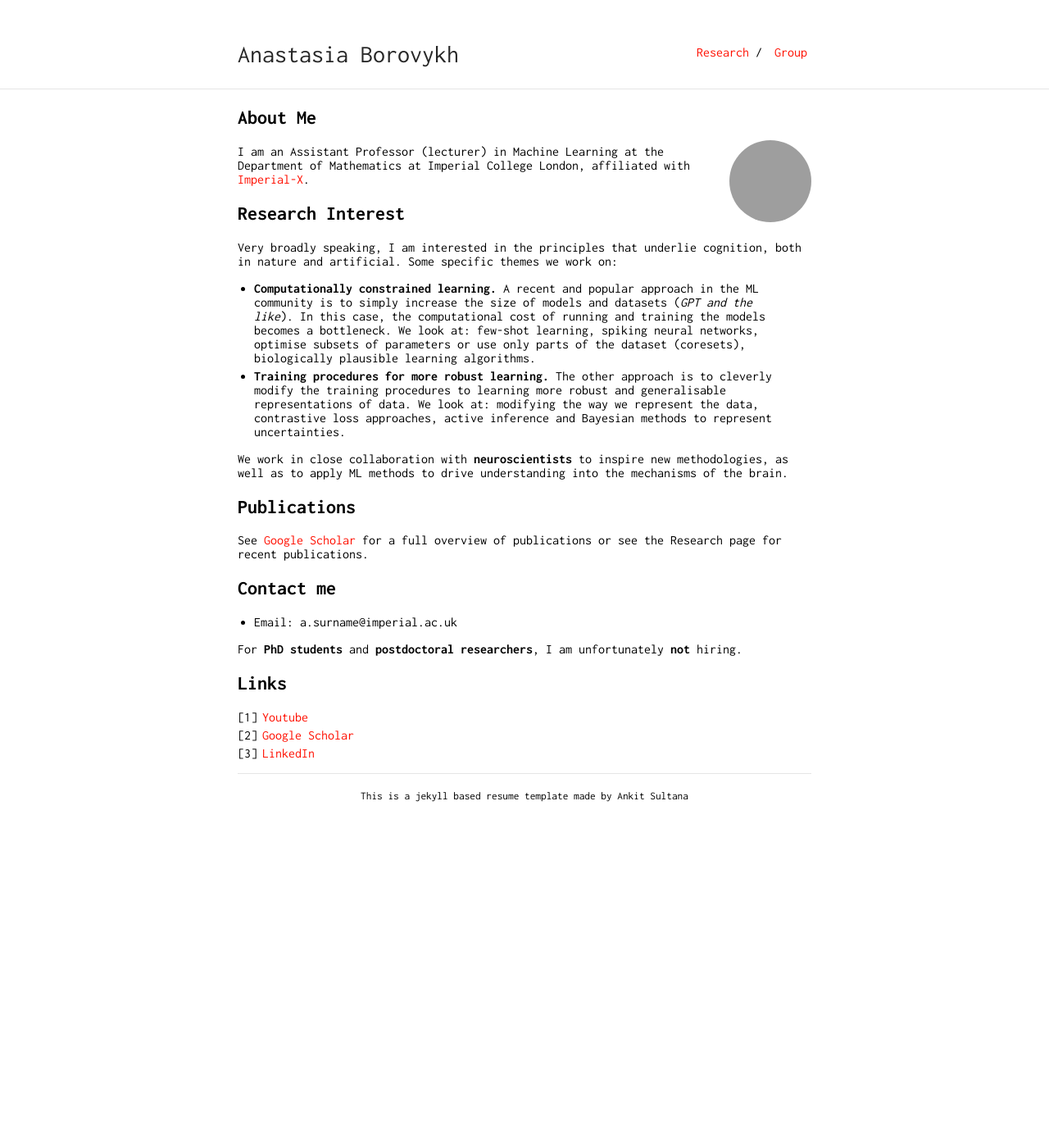
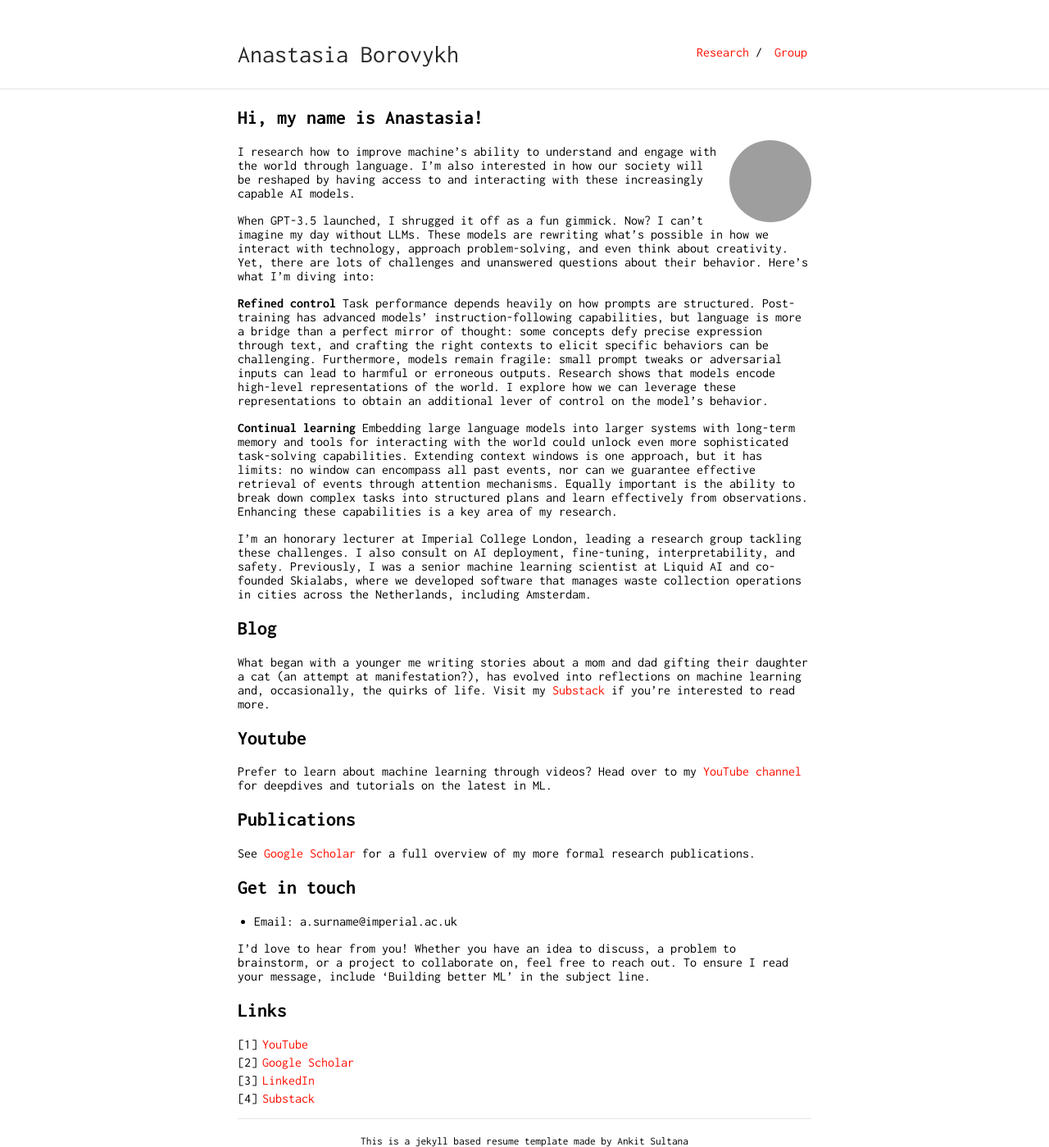
Before and after one commit to abrvkh/abrvkh.github.io, a Jekyll site: the page built from index.md, in a window 1280 px wide. Shown: the whole page at 82% size. Built offline with Jekyll 4.4.1, drawn with Linux system fonts in a browser that asks for light colours; our own code applies the rules of GitHub Pages for plain Markdown files; before the commit the page ends 978 px from its top, so only the background shows below that; grey boxes are pictures that could not be loaded.

Commit message:
Update index.md

```diff
--- a/index.md
+++ b/index.md
@@ -2,33 +2,43 @@
 layout: default
 ---
 
-## About Me
+## Hi, my name is Anastasia!
 
 <img class="profile-picture" src="square_photo.png">
 
-I am an Assistant Professor (lecturer) in Machine Learning at the Department of Mathematics at Imperial College London, affiliated with [Imperial-X](https://ix.imperial.ac.uk/).
+I research how to improve machine's ability to understand and engage with the world through language. I’m also interested in how our society will be reshaped by having access to and interacting with these increasingly capable AI models.
 
-## Research Interest
+When GPT-3.5 launched, I shrugged it off as a fun gimmick. Now? I can’t imagine my day without LLMs. These models are rewriting what’s possible in how we interact with technology, approach problem-solving, and even think about creativity. Yet, there are lots of challenges and unanswered questions about their behavior. Here’s what I’m diving into:
 
-Very broadly speaking, I am interested in the principles that underlie cognition, both in nature and artificial. Some specific themes we work on:
+**Refined control**
+Task performance depends heavily on how prompts are structured. Post-training has advanced models' instruction-following capabilities, but language is more a bridge than a perfect mirror of thought: some concepts defy precise expression through text, and crafting the right contexts to elicit specific behaviors can be challenging. Furthermore, models remain fragile: small prompt tweaks or adversarial inputs can lead to harmful or erroneous outputs. Research shows that models encode high-level representations of the world. I explore how we can leverage these representations to obtain an additional lever of control on the model's behavior.
 
-* **Computationally constrained learning.** A recent and popular approach in the ML community is to simply increase the size of models and datasets (*GPT and the like*). In this case, the computational cost of running and training the models becomes a bottleneck. We look at: few-shot learning, spiking neural networks, optimise subsets of parameters or use only parts of the dataset (coresets), biologically plausible learning algorithms.
-* **Training procedures for more robust learning.** The other approach is to cleverly modify the training procedures to learning more robust and generalisable representations of data. We look at: modifying the way we represent the data, contrastive loss approaches, active inference and Bayesian methods to represent uncertainties.
+**Continual learning**
+Embedding large language models into larger systems with long-term memory and tools for interacting with the world could unlock even more sophisticated task-solving capabilities. Extending context windows is one approach, but it has limits: no window can encompass all past events, nor can we guarantee effective retrieval of events through attention mechanisms. Equally important is the ability to break down complex tasks into structured plans and learn effectively from observations. Enhancing these capabilities is a key area of my research.
 
-We work in close collaboration with **neuroscientists** to inspire new methodologies, as well as to apply ML methods to drive understanding into the mechanisms of the brain.
+I’m an honorary lecturer at Imperial College London, leading a research group tackling these challenges. I also consult on AI deployment, fine-tuning, interpretability, and safety. Previously, I was a senior machine learning scientist at Liquid AI and co-founded Skialabs, where we developed software that manages waste collection operations in cities across the Netherlands, including Amsterdam.
+
+## Blog
+
+What began with a younger me writing stories about a mom and dad gifting their daughter a cat (an attempt at manifestation?), has evolved into reflections on machine learning and, occasionally, the quirks of life. Visit my [Substack](http://ana15.substack.com) if you're interested to read more.
+
+## Youtube
+
+Prefer to learn about machine learning through videos? Head over to my [YouTube channel](https://www.youtube.com/@anastasiaborovykh120) for deepdives and tutorials on the latest in ML.
 
 ## Publications
 
-See [Google Scholar](https://scholar.google.com/citations?user=6y1FmgQAAAAJ&hl=en&oi=ao) for a full overview of publications or see the Research page for recent publications.
+See [Google Scholar](https://scholar.google.com/citations?user=6y1FmgQAAAAJ&hl=en&oi=ao) for a full overview of my more formal research publications.
 
-## Contact me
+## Get in touch
 
 * Email: a.surname@imperial.ac.uk
 
-For **PhD students** and **postdoctoral researchers**, I am unfortunately **not** hiring.
+I’d love to hear from you! Whether you have an idea to discuss, a problem to brainstorm, or a project to collaborate on, feel free to reach out. To ensure I read your message, include 'Building better ML' in the subject line.
 
 ## Links
 
-1. [Youtube](https://www.youtube.com/@anastasiaborovykh120)
+1. [YouTube](https://www.youtube.com/@anastasiaborovykh120)
 2. [Google Scholar](https://scholar.google.com/citations?user=6y1FmgQAAAAJ&hl=en&oi=ao)
 3. [LinkedIn](https://www.linkedin.com/in/anastasia-borovykh-10380584/)
+4. [Substack](http://ana15.substack.com)
```
